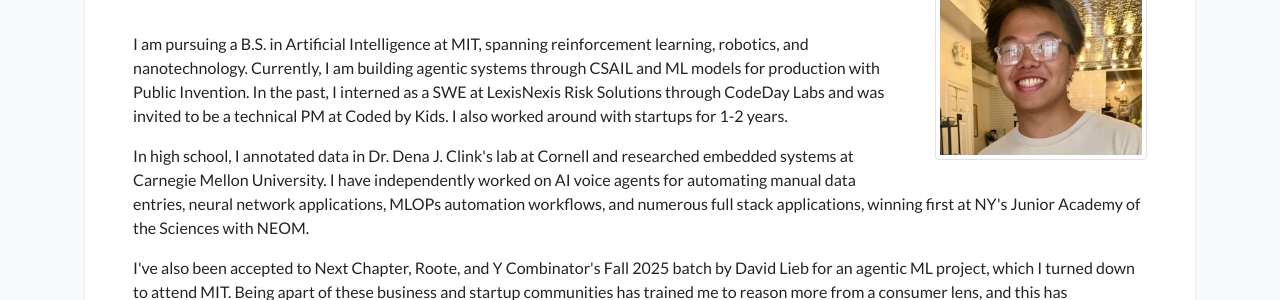
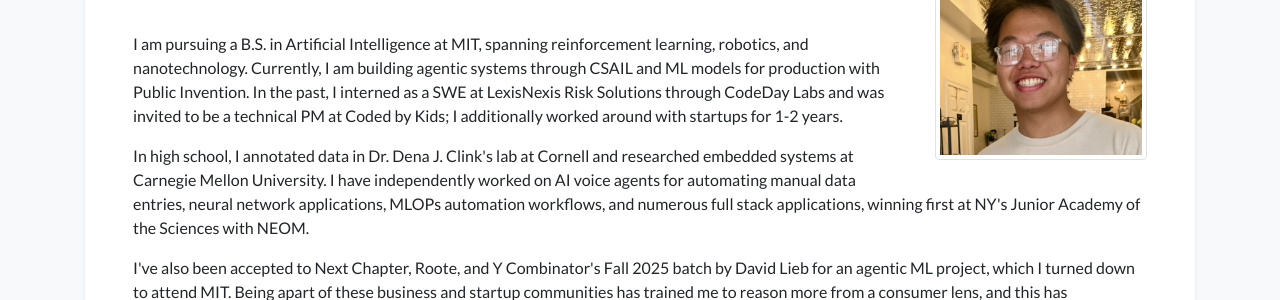
Before and after one commit to jeffelin/jeffelin.github.io, a Jekyll site: the page built from index.html, in a window 1280 px wide and 900 px high. Shown: the part 168-468 px from the top of the window. Built offline with Jekyll 4.4.1, drawn with Linux system fonts in a browser that asks for light colours; nearby versions of some CDN libraries; a style sheet for code colours, icons or effects is not loaded.

Commit message:
updated experiences

```diff
--- a/_data/profile.yml
+++ b/_data/profile.yml
@@ -23,7 +23,7 @@ portfolio: "jeffelin.com"
 short_bio_text_justify: false
 short_bio: >-
   <p>
-    I am pursuing a B.S. in Artificial Intelligence at MIT, spanning reinforcement learning, robotics, and nanotechnology. Currently, I am building agentic systems through CSAIL and ML models for production with Public Invention. In the past, I interned as a SWE at LexisNexis Risk Solutions through CodeDay Labs and was invited to be a technical PM at Coded by Kids. I also worked around with startups for 1-2 years.
+    I am pursuing a B.S. in Artificial Intelligence at MIT, spanning reinforcement learning, robotics, and nanotechnology. Currently, I am building agentic systems through CSAIL and ML models for production with Public Invention. In the past, I interned as a SWE at LexisNexis Risk Solutions through CodeDay Labs and was invited to be a technical PM at Coded by Kids; I additionally worked around with startups for 1-2 years.
 
   </p>
 
```
